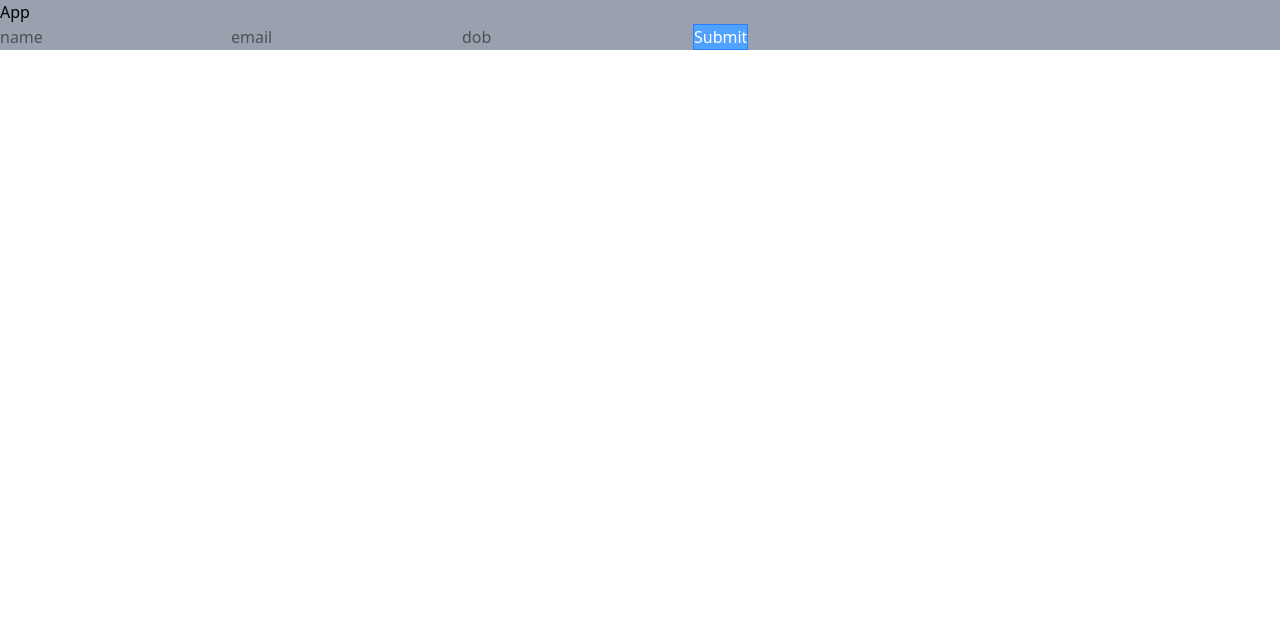
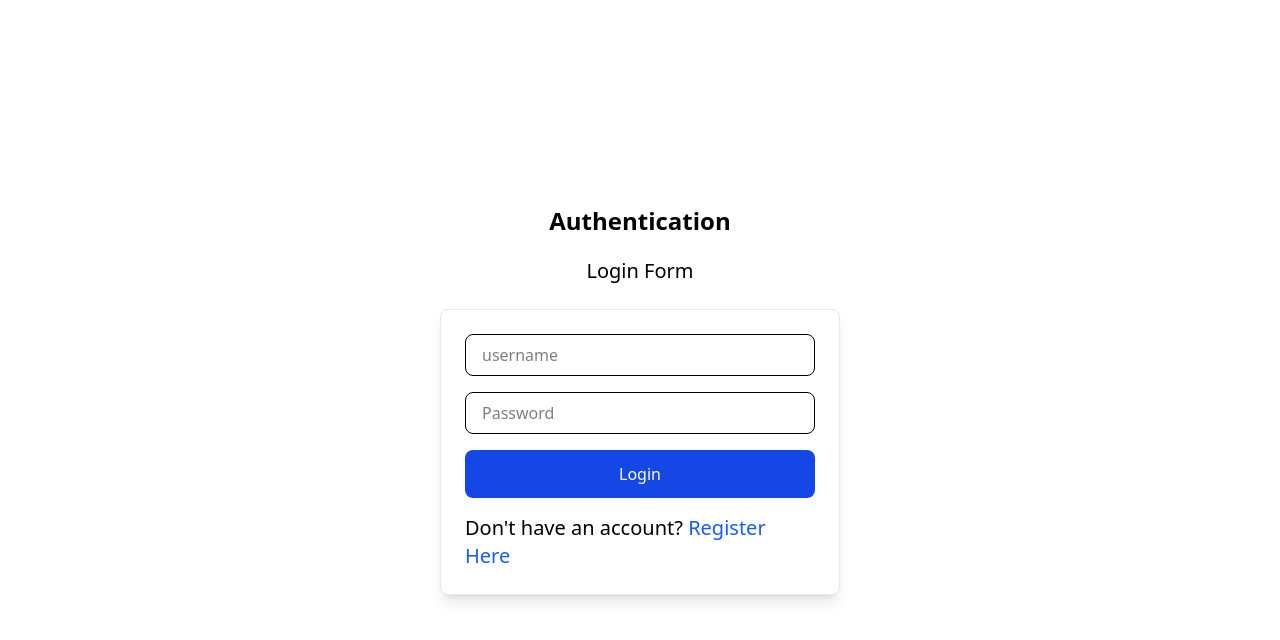
Before and after one commit to swaru1/react-class, a React (Vite) app: page / in a window 1280 px wide. Shown: the top 640 px of the page. Built offline with nearby package versions, Linux system fonts and the light colour scheme.

Commit message:
register user to localstorage

```diff
--- a/src/App.jsx
+++ b/src/App.jsx
@@ -1,58 +1,23 @@
 import React, { useState } from "react";
+import Register from "./components/Register";
 import Login from "./components/Login";
-import Register from "./components/Register";
 
 const App = () => {
-  const [formData, setFormData] = useState({
-    name: "",
-    email: "",
-    dob: "",
-  });
-
-  const handleChange = (e) => {
-    let { name, value } = e.target;
-    setFormData((prev) => ({...prev, [name]: value}));
-  };
-
-  const handleSubmit = (e) => {
-    e.preventDefault();
-    console.log(formData);
-    setFormData({
-      name: "",
-      email: "",
-      dob: "",
-    });
-  };
+  const [toggle, setToggle] = useState(true);
+  const [usersData, setUsersData] = useState([]);
 
   return (
-    <div className="bg-gray-400">
-      <h1>App</h1>
-      <form onSubmit={handleSubmit} action="">
-        <input
-          value={formData.name}
-          name="name"
-          onChange={handleChange}
-          type="text"
-          placeholder="name"
+    <div className="h-screen w-full flex gap-5 flex-col items-center justify-center">
+      <h1 className="text-2xl font-bold ">Authentication</h1>
+      {toggle ? (
+        <Login setToggle={setToggle} />
+      ) : (
+        <Register
+          setToggle={setToggle}
+          setUsersData={setUsersData}
+          usersData={usersData}
         />
-        <input
-          value={formData.email}
-          name="email"
-          onChange={handleChange}
-          type="text"
-          placeholder="email"
-        />
-        <input
-          value={formData.dob}
-          name="dob"
-          onChange={handleChange}
-          type="text"
-          placeholder="dob"
-        />
-        <button className="bg-blue-400 border border-blue-500 text-white">
-          Submit
-        </button>
-      </form>
+      )}
     </div>
   );
 };
--- a/src/components/Login.jsx
+++ b/src/components/Login.jsx
@@ -1,24 +1,40 @@
 import React from "react";
 
 const Login = ({ setToggle }) => {
+  return (
+    <div className="w-100 flex flex-col gap-6 items-center">
+      <h1 className="text-xl">Login Form</h1>
 
-    const handleClick = () => {
-        setToggle((prev) => !prev)
-    }
-
-  return (
-    <div>
-      <h1>Login Form</h1>
-
-      <form action="">
-        <input type="text" placeholder="username" />
-        <input type="text" placeholder="password" />
-        <input type="submit" />
+      <form
+        className="flex flex-col gap-4 border border-gray-200 p-6 rounded-lg shadow-lg"
+        action=""
+      >
+        <input
+          className="border px-4 py-2 rounded-lg"
+          type="text"
+          placeholder="username"
+        />
+        <input
+          className="border px-4 py-2 rounded-lg"
+          type="password"
+          placeholder="Password"
+        />
+        <button
+          className="px-4 py-3 bg-blue-700 rounded-lg text-white"
+          type="submit"
+        >
+          Login
+        </button>
+        <p className="text-xl">
+          Don't have an account?{" "}
+          <span
+            onClick={() => setToggle((prev) => !prev)}
+            className="text-blue-600 cursor-pointer"
+          >
+            Register Here
+          </span>
+        </p>
       </form>
-
-        <p>Dont have a account?</p>
-        <span onClick={handleClick} className="cursor-pointer text-blue-500 capitalize font-semibold">Register Here</span>
-
     </div>
   );
 };
--- a/src/components/Register.jsx
+++ b/src/components/Register.jsx
@@ -1,33 +1,79 @@
-import React from "react";
+import React, { useState } from "react";
 
-const Register = ({ setToggle }) => {
-  const handleClick = () => {
-    setToggle((prev) => !prev);
+const Register = ({ setToggle, setUsersData, usersData }) => {
+  const [formData, setFormData] = useState({
+    fullname: "",
+    username: "",
+    password: "",
+  });
+
+
+  const handleChange = (e) => {
+    let { name, value } = e.target;
+    setFormData({ ...formData, [name]: value });
+  };
+
+  const handleSubmit = (e) => {
+    e.preventDefault();
+    setUsersData((prev) => [...prev, formData]);
+    localStorage.setItem("user", JSON.stringify(usersData));
+    alert("data saved ");
+
+    setFormData({
+      fullname: "",
+      username: "",
+      password: "",
+    });
   };
 
   return (
-    <div>
-      <h1>Register Form</h1>
-
-      <form action="">
-        <input onChange={(e) => {
-            e.target.value
-        }} type="text" placeholder="Full name" />
-        <input type="text" placeholder="username" />
-        <input type="text" placeholder="password" />
-        <input type="submit" />
+    <div className="w-100 text-center flex flex-col gap-6">
+      <h1 className="text-xl">Registration Form</h1>
+      <form
+        onSubmit={handleSubmit}
+        className="flex flex-col gap-4 border border-gray-200 p-6 rounded-lg shadow-lg"
+        action=""
+      >
+        <input
+          value={formData.fullname}
+          name="fullname"
+          onChange={handleChange}
+          className="border px-4 py-2 rounded-lg"
+          type="text"
+          placeholder="Full name"
+        />
+        <input
+          value={formData.username}
+          name="username"
+          onChange={handleChange}
+          className="border px-4 py-2 rounded-lg"
+          type="text"
+          placeholder="username"
+        />
+        <input
+          value={formData.password}
+          name="password"
+          onChange={handleChange}
+          className="border px-4 py-2 rounded-lg"
+          type="password"
+          placeholder="Password"
+        />
+        <button
+          className="px-4 py-3 bg-blue-700 rounded-lg text-white"
+          type="submit"
+        >
+            Register
+        </button>
+        <p className="text-xl">
+          Already have an account?{" "}
+          <span
+            onClick={() => setToggle((prev) => !prev)}
+            className="text-blue-600 cursor-pointer"
+          >
+            Login here
+          </span>
+        </p>
       </form>
-
-      <p>
-        already have an account?{" "}
-        <span
-          onClick={handleClick}
-          className="cursor-pointer text-blue-500 font-semibold capitalize"
-        >
-          {" "}
-          Login here
-        </span>
-      </p>
     </div>
   );
 };
```
